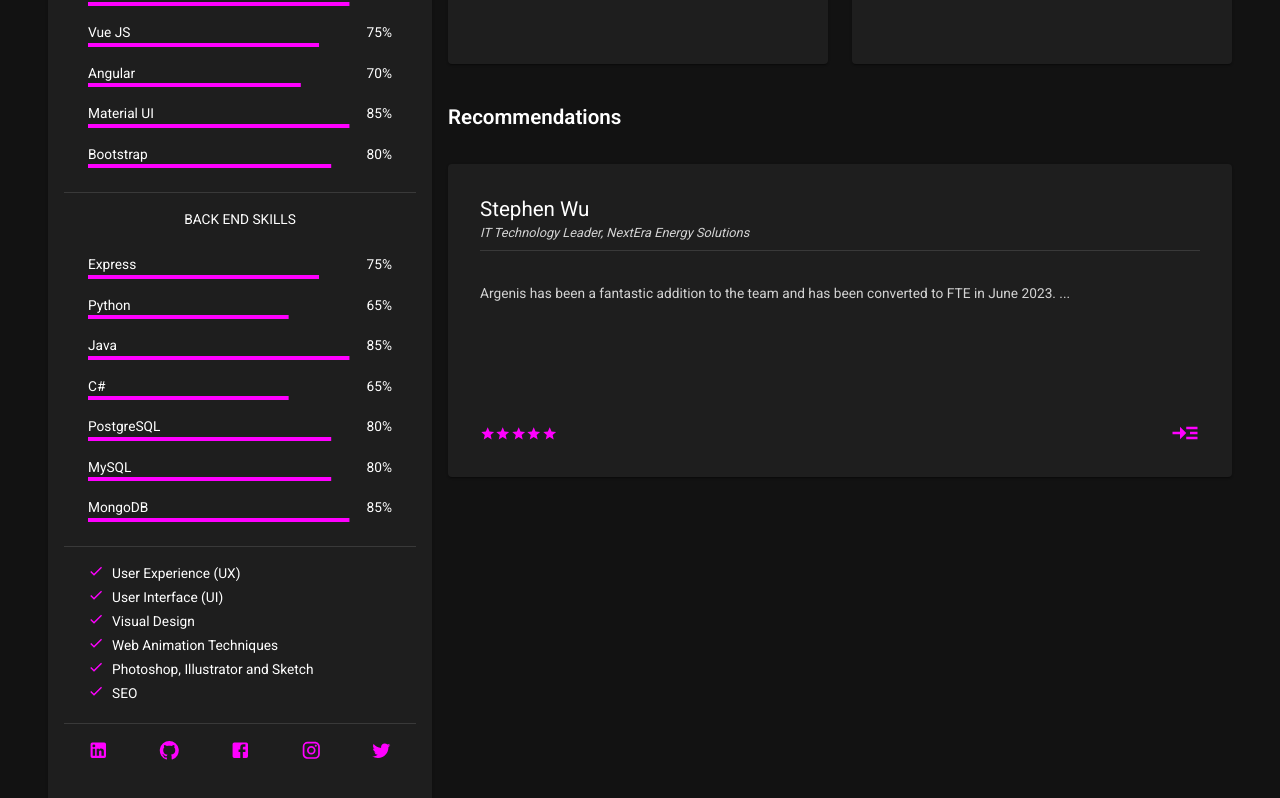
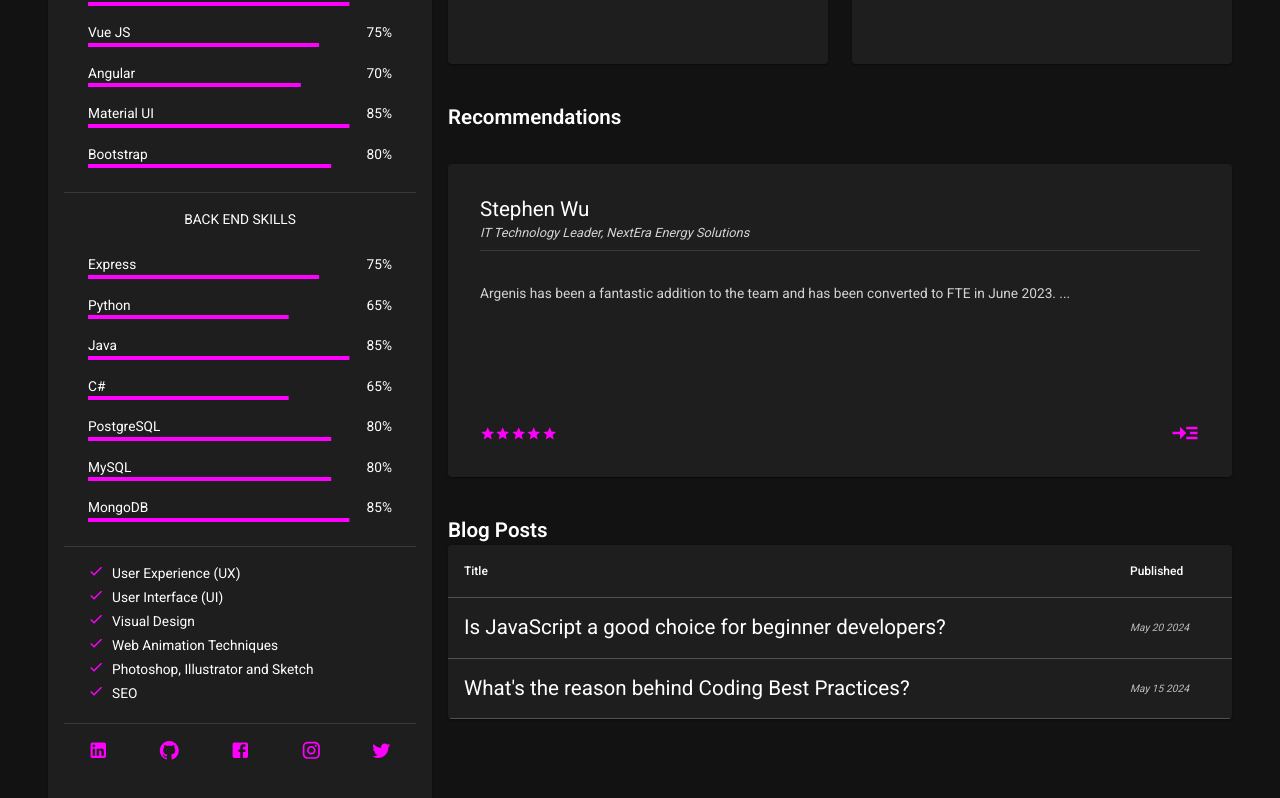
Before and after one commit to RubenDguez/rdominguez, a React (Create React App) app: page / in a window 1280 px wide. Shown: the part 632-1430 px from the top of the page. Built offline with nearby package versions, Linux system fonts and the light colour scheme.

Commit message:
Feature/blog links (#17)
* create: blog links component

* update: right panel

add: BlogLinks component

```diff
--- /dev/null
+++ b/src/components/UI/BlogLinks.tsx
@@ -0,0 +1,96 @@
+import {
+  Link,
+  Paper,
+  Table,
+  TableCell,
+  TableContainer,
+  TableHead,
+  TableRow,
+  Typography,
+} from '@mui/material';
+
+export interface IBlog {
+  title: string;
+  published: string;
+  url: string;
+}
+
+export interface IBlogs {
+  blogs: IBlog[];
+}
+
+const myBlogs: IBlog[] = [
+  {
+    title: 'Is JavaScript a good choice for beginner developers?',
+    published: 'May 20 2024',
+    url: 'https://rubendguez.github.io/lets-code/pages/javascript-for-beginners',
+  },
+  {
+    title: `What's the reason behind Coding Best Practices?`,
+    published: 'May 15 2024',
+    url: 'https://rubendguez.github.io/lets-code/pages/best-practices.html',
+  },
+];
+
+export const BlogLinks = () => {
+  return (
+    <div>
+      <Typography variant="h5" sx={{ fontWeight: 600 }}>
+        Blog Posts
+      </Typography>
+      <BlogsTable blogs={myBlogs} />
+    </div>
+  );
+};
+
+const BlogsTable = ({ blogs }: IBlogs) => {
+  return (
+    <TableContainer component={Paper}>
+      <Table>
+        <TableHead>
+          <TableCell>Title</TableCell>
+          <TableCell>Published</TableCell>
+        </TableHead>
+        {blogs.length > 0 &&
+          blogs.map((m) => (
+            <BlogRows
+              key={m.title.concat(m.published)}
+              title={m.title}
+              published={m.published}
+              url={m.url}
+            />
+          ))}
+      </Table>
+    </TableContainer>
+  );
+};
+
+const BlogRows = ({ title, published, url }: IBlog) => {
+  return (
+    <TableRow>
+      <TableCell component="th" scope="row">
+        <Link
+          href={url}
+          target="_blank"
+          rel="noreferrer"
+          sx={{ textDecoration: 'none' }}
+        >
+          <Typography
+            variant="h5"
+            color="text.primary"
+            sx={{ fontWeight: '400' }}
+          >
+            {title}
+          </Typography>
+        </Link>
+      </TableCell>
+      <TableCell>
+        <i>
+          <Typography variant="caption" color="text.secondary">
+            {published}
+          </Typography>
+        </i>
+      </TableCell>
+    </TableRow>
+  );
+};
--- a/src/components/UI/RightPanel.tsx
+++ b/src/components/UI/RightPanel.tsx
@@ -4,6 +4,7 @@ import { Achievements, TAchievement } from './Achievements';
 import { Hero } from './Hero';
 import { Recommendations, TRecommendation } from './Recommendations';
 import { Services, TService } from './Services';
+import { BlogLinks } from './BlogLinks';
 
 export interface IRightPanel {
   image: TImage;
@@ -43,6 +44,9 @@ export const RightPanel = ({
       <Grid item xs={12}>
         <Recommendations recommendations={recommendations} />
       </Grid>
+      <Grid item xs={12}>
+        <BlogLinks />
+      </Grid>
     </Grid>
   );
 };
```
